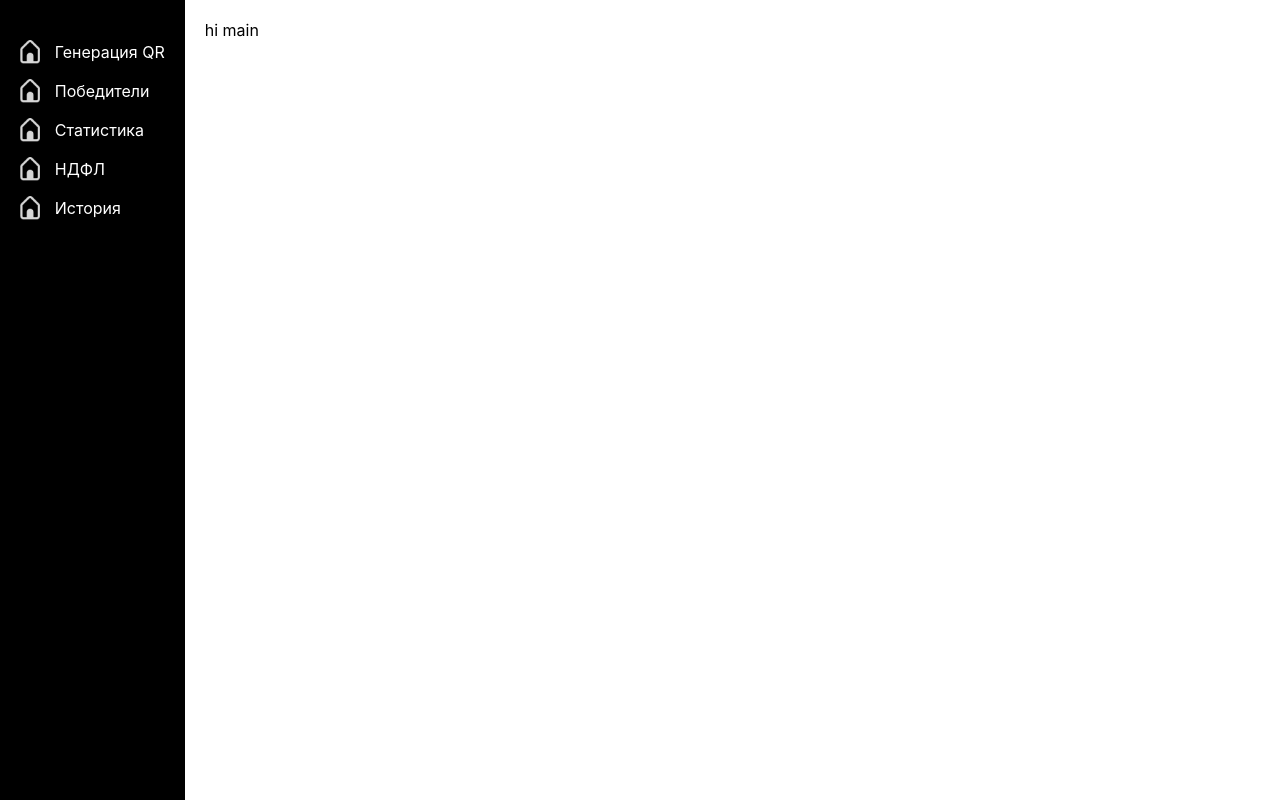
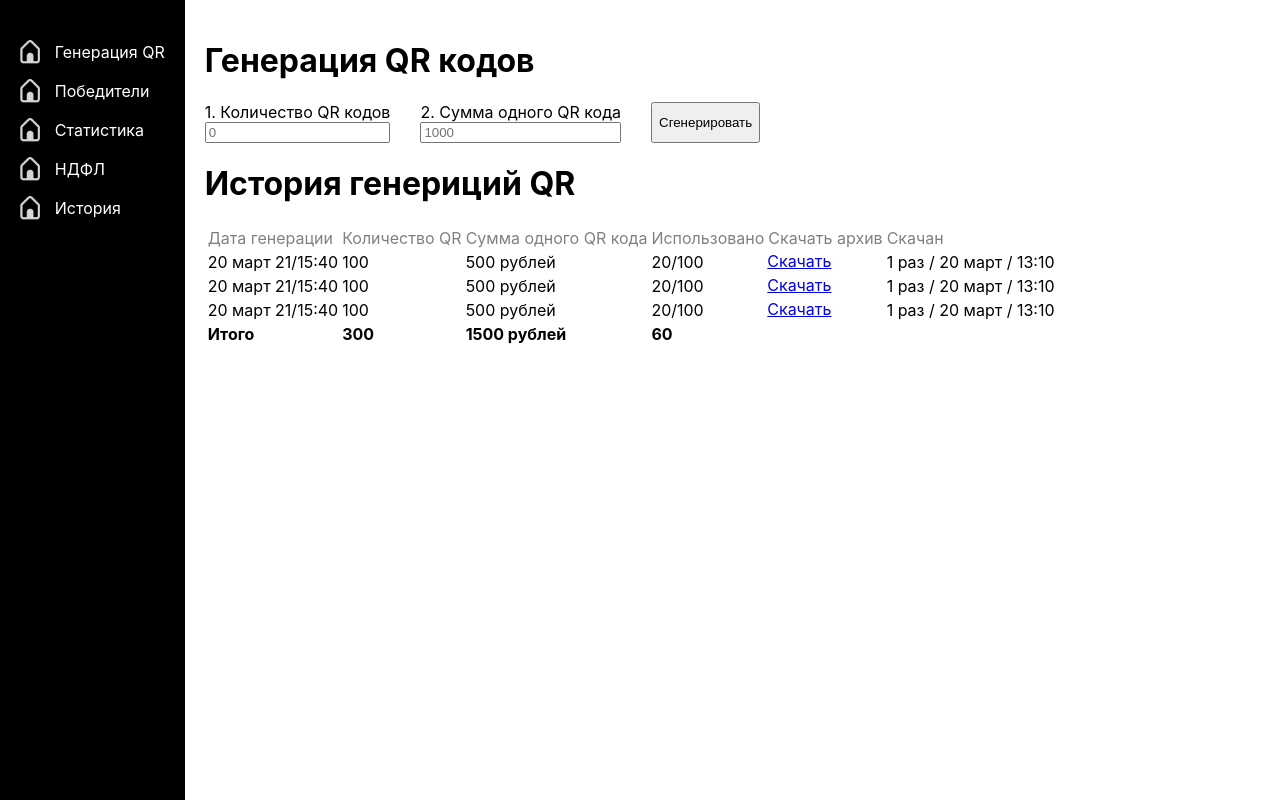
Before and after one commit to Mikteor/QR-front, a React (Create React App) app: page / in a window 1280 px wide. Built offline with nearby package versions, Linux system fonts and the light colour scheme.

Commit message:
layout main

```diff
--- /dev/null
+++ b/src/components/main/data.js
@@ -0,0 +1,49 @@
+export const header = {
+    date: 'Дата генерации',
+    number: 'Количество QR',
+    value: 'Сумма одного QR кода',
+    used: 'Использовано',
+    urlHeader: 'Скачать архив',
+    downloaded: 'Скачан',
+}
+
+export const data = [
+    {
+        date: '20 март 21/15:40',
+        number: 100,
+        value: 500,
+        used: 20,
+        url: 't.me',
+        downloaded: '1 раз / 20 март / 13:10'
+    },
+    {
+        date: '20 март 21/15:40',
+        number: 100,
+        value: 500,
+        used: 20,
+        url: 't.me',
+        downloaded: '1 раз / 20 март / 13:10'
+    },
+    {
+        date: '20 март 21/15:40',
+        number: 100,
+        value: 500,
+        used: 20,
+        url: 't.me',
+        downloaded: '1 раз / 20 март / 13:10'
+    },
+
+]
+
+export const footer = {
+    date: 'Итого',
+    number: data.reduce((sum,cur)=>{
+        return sum+cur.number
+    },0),
+    value: data.reduce((sum,cur)=>{
+        return sum+cur.value
+    },0),
+    used: data.reduce((sum,cur)=>{
+        return sum+cur.used
+    },0),
+}
--- /dev/null
+++ b/src/components/main/mainComponents.module.css
@@ -0,0 +1,9 @@
+.tableHeader{
+    color: grey;
+}
+.tableBody{
+
+}
+.tableFooter{
+    font-weight: bold;
+}
--- /dev/null
+++ b/src/components/main/tableRow.js
@@ -0,0 +1,26 @@
+import React from 'react'
+import styles from './mainComponents.module.css'
+
+const TableRow = ({data, header, footer, body}) => {
+
+
+
+    return(
+        <tr className={
+            header? styles.tableHeader :
+            footer? styles.tableFooter :
+            styles.tableBody}>
+            <td>{data.date}</td>
+            <td>{data.number}</td>
+            <td>{data.value}{!header && ' рублей'}</td>
+            <td>{data.used}{body && '/'+data.number}</td>
+            {data.urlHeader?
+            <td>{data.urlHeader}</td> :
+            data.url &&
+            <a href={data.url} target='_blank'>Скачать</a>
+            }
+            <td>{data.downloaded}</td>
+        </tr>
+    )
+}
+export default TableRow
--- a/src/index.css
+++ b/src/index.css
@@ -11,3 +11,8 @@ code {
   font-family: source-code-pro, Menlo, Monaco, Consolas, 'Courier New',
     monospace;
 }
+
+.flex-row {
+  display: flex;
+  flex-direction: row;
+}
--- a/src/pages/main.js
+++ b/src/pages/main.js
@@ -1,10 +1,41 @@
 import React from 'react'
-
+import styles from '../styles/main.module.css'
+import {header, footer, data} from '../components/main/data'
+import TableRow from '../components/main/tableRow'
 const Main = () => {
 
     return(
         <div>
-            hi main
+            <h1>Генерация QR кодов</h1>
+            <div className='flex-row'>
+                <div className={styles.generationItem}>
+                    1. Количество QR кодов
+                    <input
+                        name='number'
+                        placeholder='0'
+                        />
+                </div>
+                <div className={styles.generationItem}>
+                    2. Сумма одного QR кода
+                    <input
+                        name='value'
+                        placeholder='1000'
+                        />
+                </div>
+                <button>Сгенерировать</button>
+            </div>
+
+            <h1>История генериций QR</h1>
+            <table>
+                <TableRow data={header} header/>
+                {data.map((el,i)=>{
+                    return(
+                        <TableRow data={el} body/>
+                    )
+                })}
+
+                <TableRow data={footer} footer/>
+            </table>
         </div>
     )
 }
--- /dev/null
+++ b/src/styles/main.module.css
@@ -0,0 +1,5 @@
+.generationItem{
+    display: flex;
+    flex-direction: column;
+    margin-right: 30px;
+}
```
